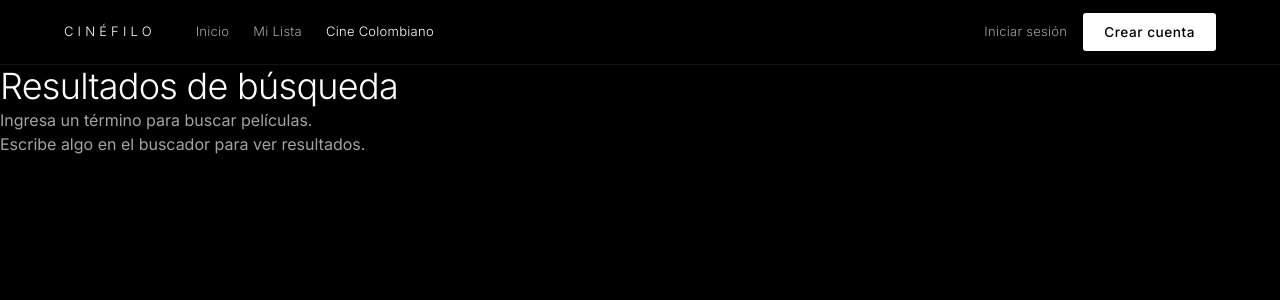
After one commit to Miguel-Angel-Salazar/OTT-, a Flask app: page /movie/search in a window 1280 px wide. The commit adds this page. Shown: the top 300 px of the page. Run offline with Flask 3, Linux system fonts and the light colour scheme; data that the repository does not hold is empty.

Commit message:
add_search_function

```diff
--- a/controllers/movie_controller.py
+++ b/controllers/movie_controller.py
@@ -60,6 +60,32 @@ def detalle(movie_id):
         likes=likes,
         dislikes=dislikes,
         minuto=minuto
+    )
+
+
+@movie_bp.route("/search")
+def search():
+    query = request.args.get("q", "").strip()
+    peliculas = listar_peliculas()
+
+    if query:
+        lowercase_query = query.lower()
+        resultados = [
+            m for m in peliculas
+            if lowercase_query in (m.titulo or "").lower()
+            or lowercase_query in (m.categoria or "").lower()
+            or lowercase_query in (m.descripcion or "").lower()
+            or lowercase_query in (m.region or "").lower()
+        ]
+    else:
+        resultados = []
+
+    return render_template(
+        "movie_search.html",
+        current_user=session.get("usuario"),
+        query=query,
+        resultados=resultados,
+        active_page="catalog"
     )
 
 
--- a/templates/components/_navbar.html
+++ b/templates/components/_navbar.html
@@ -49,13 +49,15 @@
 
         <div class="navbar__actions">
             {% if current_user is defined and current_user %}
-                {# TODO: reemplazar "#" por un buscador funcional (fuera del alcance de las Fases 1-5 actuales) #}
-                <button type="button" class="navbar__icon-btn" title="Buscar" aria-label="Buscar">
-                    <svg width="17" height="17" viewBox="0 0 24 24" fill="none" stroke="currentColor" stroke-width="1.5">
-                        <circle cx="11" cy="11" r="8"></circle>
-                        <line x1="21" y1="21" x2="16.65" y2="16.65"></line>
-                    </svg>
-                </button>
+                <form class="navbar__search" action="{{ url_for('movie.search') }}" method="GET">
+                    <input type="search" name="q" value="{{ request.args.get('q', '') }}" placeholder="Buscar..." aria-label="Buscar películas">
+                    <button type="submit" class="navbar__icon-btn" title="Buscar" aria-label="Buscar">
+                        <svg width="17" height="17" viewBox="0 0 24 24" fill="none" stroke="currentColor" stroke-width="1.5">
+                            <circle cx="11" cy="11" r="8"></circle>
+                            <line x1="21" y1="21" x2="16.65" y2="16.65"></line>
+                        </svg>
+                    </button>
+                </form>
                 <div class="navbar__profile" data-profile-menu>
                     <button type="button"
                             class="navbar__avatar"
--- /dev/null
+++ b/templates/movie_search.html
@@ -0,0 +1,36 @@
+{% extends "base.html" %}
+
+{% block title %}Búsqueda — CINÉFILO{% endblock %}
+
+{% block navbar %}
+    {% include "components/_navbar.html" %}
+{% endblock %}
+
+{% block content %}
+<section class="search-results">
+    <div class="search-results__header">
+        <h1>Resultados de búsqueda</h1>
+        {% if query %}
+            <p>Mostrando resultados para "<strong>{{ query }}</strong>"</p>
+        {% else %}
+            <p>Ingresa un término para buscar películas.</p>
+        {% endif %}
+    </div>
+
+    {% if resultados %}
+        <div class="search-results__grid">
+            {% for movie in resultados %}
+                {% include "components/_movie_card.html" %}
+            {% endfor %}
+        </div>
+    {% else %}
+        <div class="search-results__empty">
+            {% if query %}
+                <p>No se encontraron películas para "<strong>{{ query }}</strong>".</p>
+            {% else %}
+                <p>Escribe algo en el buscador para ver resultados.</p>
+            {% endif %}
+        </div>
+    {% endif %}
+</section>
+{% endblock %}
```
